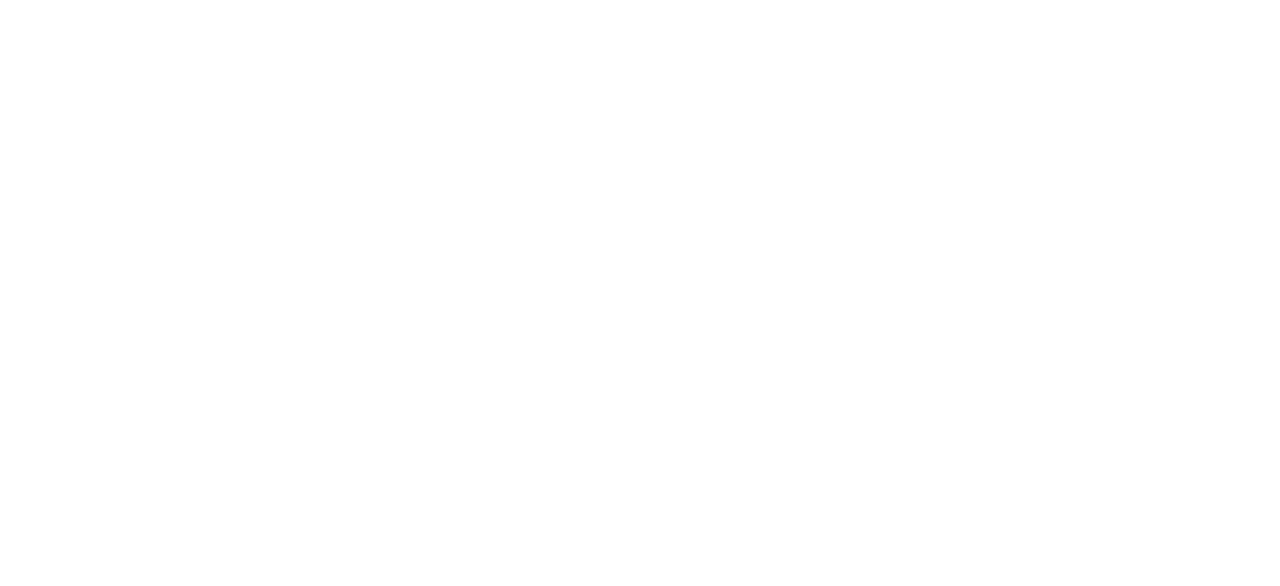
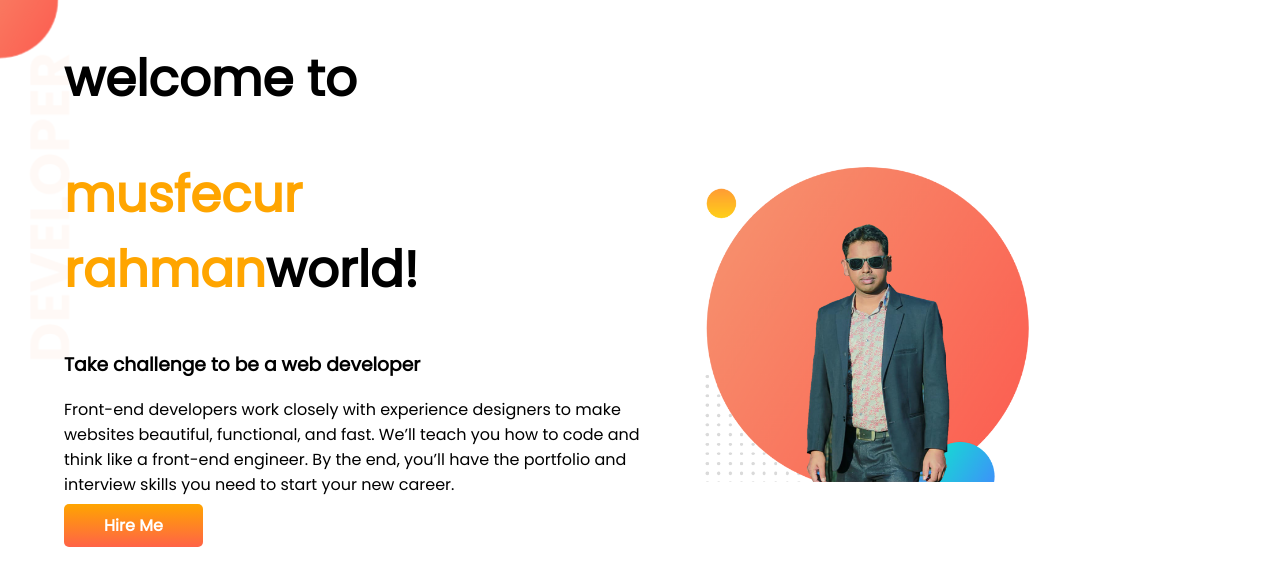
Before and after one commit to musfecur/developer-portfolio, a plain HTML site: page index.html in a window 1280 px wide. Drawn offline with Linux system fonts and the light colour scheme.

Commit message:
to banner added

```diff
--- a/index.html
+++ b/index.html
@@ -1,13 +1,40 @@
 <!DOCTYPE html>
 <html lang="en">
+
 <head>
     <meta charset="UTF-8">
     <meta http-equiv="X-UA-Compatible" content="IE=edge">
     <meta name="viewport" content="width=device-width, initial-scale=1.0">
     <title>musfecur portfolio</title>
-    <link rel="stylesheet" href="">
+    <link rel="preconnect" href="https://fonts.googleapis.com">
+    <link rel="preconnect" href="https://fonts.gstatic.com" crossorigin>
+    <link href="https://fonts.googleapis.com/css2?family=Poppins&display=swap" rel="stylesheet">
+
+    <link rel="stylesheet" href="style.css">
+
 </head>
+
 <body>
+    <section class="top-banner">
+        <div class="half-width">
+            <h1> welcome to</h1>
+            <h1><span class=" orange-color"> musfecur rahman</span>world!</h1>
+            <h3>Take challenge to be a web developer</h3>
+            <p>Front-end developers work closely with experience designers to make websites beautiful, functional, and
+                fast.
+                We’ll teach you how to code and think like a front-end engineer. By the end, you’ll have the portfolio
+                and
+                interview skills you need to start your new career.
+            </p>
+            <a class="link-button" target="blank" href=" https://web.facebook.com/MusfecurRahman.Roman/"> Hire Me</a>
+
+        </div>
+        <div class="half-width"> <img src="images/rom.png" alt="">
+        </div>
+    </section>
+
+
 
 </body>
+
 </html>
--- a/style.css
+++ b/style.css
@@ -0,0 +1,35 @@
+body{
+    font-family: 'Poppins', sans-serif;
+    margin: 0%;
+
+}
+h1{
+    font-size: 50px;
+
+}
+.orange-color{
+    color:orange
+}
+section{
+    display: flex;
+}
+.half-width{
+    width: 50%;
+    padding-left: 5%;
+    }
+    .half-width img{
+        width:60%;
+    }
+    .link-button{
+        text-decoration: none;
+        background-image: linear-gradient(orange,tomato);
+        padding: 10px 40px;
+        color: white;
+        font-weight: 700;
+        border-radius: 5px;
+
+}
+.top-banner{
+    background-image: url(images/top-banner.png);
+    background-repeat: no-repeat;
+}
```
Also changed, not shown: images/R logo.png (added), images/dream-bg.png (added), images/exp-bg.png (added), images/jhankar.png (added), images/jhankar2.png (added), images/musfec.png (added), images/my-bg.png (added), images/my-bg2.png (added), images/rom.png (added), images/roman.jpg (added), images/roman.png (added), images/top-banner.png (added).
